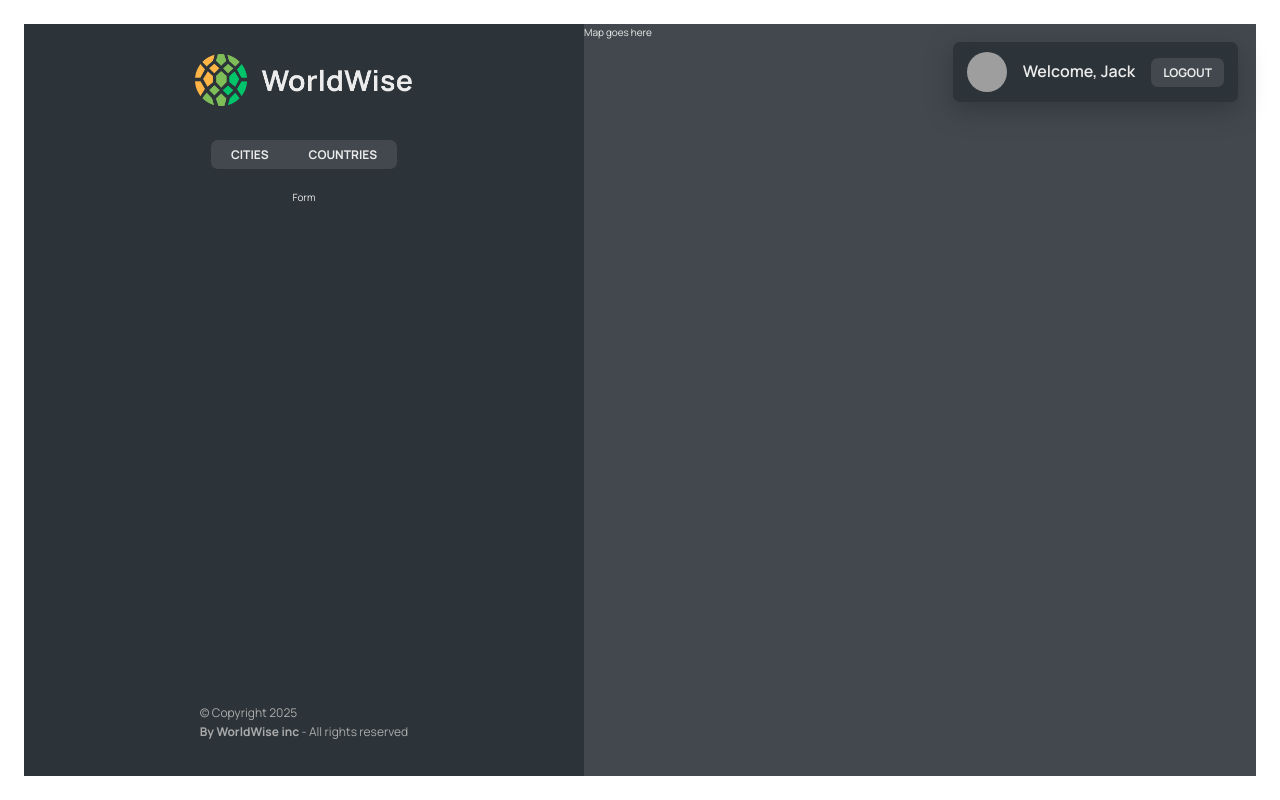
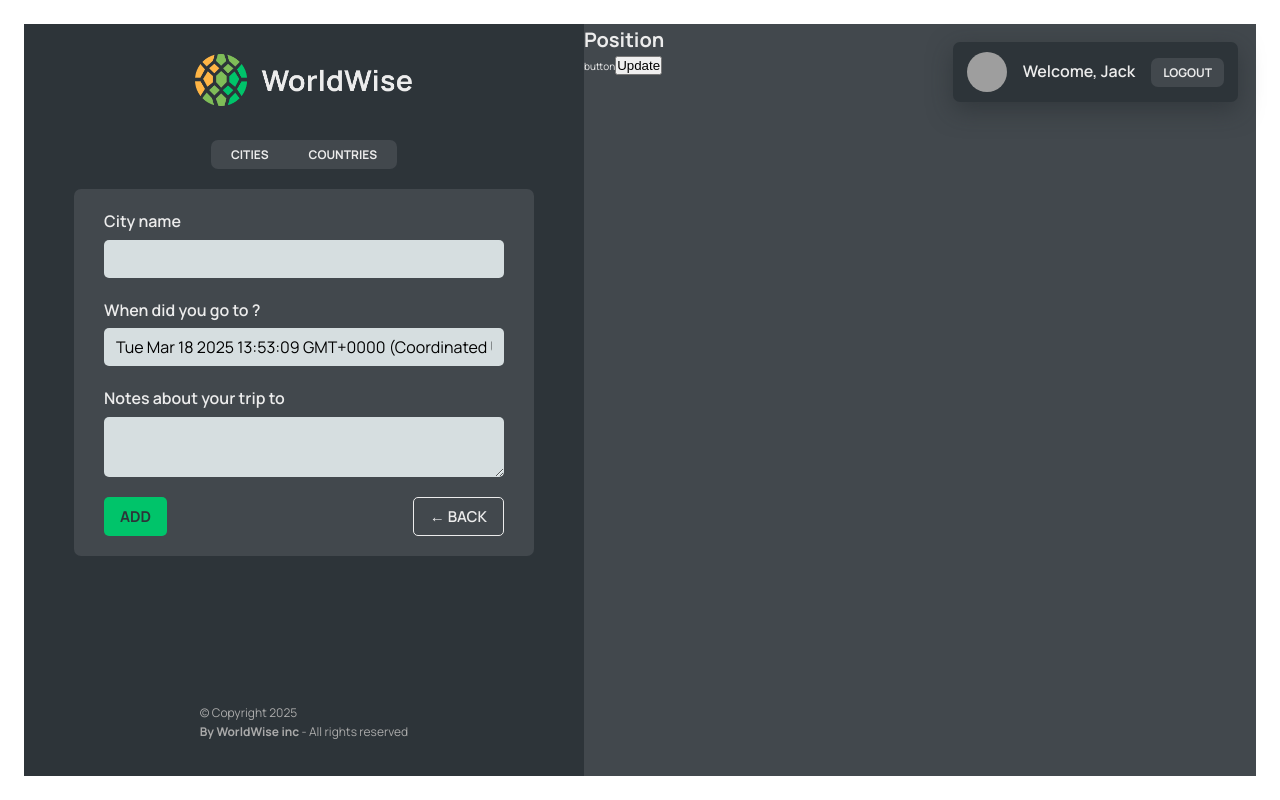
Before and after one commit to AngelosZar/worldWise, a React (Vite) app: page /app/form in a window 1280 px wide. Built offline with nearby package versions, Linux system fonts and the light colour scheme; data requests are answered from the project's data file; grey boxes are pictures that could not be loaded.

Commit message:
implement programmatic navigation

```diff
--- a/src/App.jsx
+++ b/src/App.jsx
@@ -1,5 +1,5 @@
 import React, { useEffect, useState } from 'react';
-import { BrowserRouter, Routes, Route } from 'react-router-dom';
+import { BrowserRouter, Routes, Route, Navigate } from 'react-router-dom';
 
 import Product from './pages/Product';
 import Pricing from './pages/Pricing';
@@ -10,6 +10,7 @@
 import CityList from './components/CityList';
 import CountryList from './components/CountryList';
 import City from './components/City';
+import Form from './components/Form';
 
 const BASE_URL = 'http://localhost:3000';
 
@@ -40,10 +41,7 @@
         <Route path="pricing" element={<Pricing />} />
         <Route path="product" element={<Product />} />
         <Route path="app" element={<AppLayout />}>
-          <Route
-            index
-            element={<CityList cities={cities} isLoading={loading} />}
-          />
+          <Route index element={<Navigate replace to="cities" />} />
           <Route
             path="cities"
             element={<CityList cities={cities} isLoading={loading} />}
@@ -53,7 +51,7 @@
             path="countries"
             element={<CountryList cities={cities} isLoading={loading} />}
           />
-          <Route path="form" element={<p>Form</p>} />
+          <Route path="form" element={<Form />} />
         </Route>
         <Route path="login" element={<Login />} />
         <Route path="*" element={<PageNotFound />} />
--- /dev/null
+++ b/src/components/Button.jsx
@@ -0,0 +1,11 @@
+import React from 'react';
+import Styles from './Button.module.css';
+function Button({ children, onclick, type }) {
+  return (
+    <button className={`${Styles.btn} ${Styles[type]}`} onClick={onclick}>
+      {children}
+    </button>
+  );
+}
+
+export default Button;
--- a/src/components/City.jsx
+++ b/src/components/City.jsx
@@ -1,6 +1,6 @@
 import React from 'react';
 import styles from './City.module.css';
-import { useParams } from 'react-router-dom';
+import { useParams, useSearchParams } from 'react-router-dom';
 
 const formatDate = date =>
   new Intl.DateTimeFormat('en', {
@@ -19,10 +19,19 @@
     notes: 'My favorite city so far!',
   };
   const { id } = useParams();
+  const [searchParams, setSearchParams] = useSearchParams();
+  let lat = searchParams.get('lat');
+  let lng = searchParams.get('lng');
 
   // const { cityName, emoji, date, notes } = currentCity;
 
-  return <h1>City {id}</h1>;
+  return (
+    <>
+      <h1>City {id}</h1>
+      <p>{lat}</p>
+      <p>{lng}</p>
+    </>
+  );
   //   return (
   //     <div className={styles.city}>
   //       <div className={styles.row}>
--- a/src/components/CityItem.jsx
+++ b/src/components/CityItem.jsx
@@ -10,11 +10,14 @@
   }).format(new Date(date));
 
 function CityItem({ city }) {
-  const { cityName, emoji, date, id } = city;
+  const { cityName, emoji, date, id, position } = city;
   return (
     // <Link to={`/city/${city.id}`} className={styles.link}>
     <li>
-      <Link className={styles.cityItem} to={`${id}`}>
+      <Link
+        className={styles.cityItem}
+        to={`${id}?lat=${position.lat}&lng=${position.lng}`}
+      >
         <span className={styles.emoji}>{emoji}</span>
         <h3 className={styles.name}>{cityName}</h3>
         <time className={styles.date}>{formatDate(date)}</time>
--- a/src/components/Form.jsx
+++ b/src/components/Form.jsx
@@ -1,9 +1,10 @@
 // "https://api.bigdatacloud.net/data/reverse-geocode-client?latitude=0&longitude=0"
 import React from 'react';
 import { useState } from 'react';
+import { useNavigate } from 'react-router-dom';
 
 import styles from './Form.module.css';
-
+import Button from './Button';
 export function convertToEmoji(countryCode) {
   const codePoints = countryCode
     .toUpperCase()
@@ -13,6 +14,7 @@
 }
 
 function Form() {
+  const navigate = useNavigate();
   const [cityName, setCityName] = useState('');
   const [country, setCountry] = useState('');
   const [date, setDate] = useState(new Date());
@@ -45,8 +47,16 @@
       </div>
 
       <div className={styles.buttons}>
-        <button>Add</button>
-        <button>&larr; Back</button>
+        <Button type="primary">Add</Button>
+        <Button
+          type="back"
+          onclick={e => {
+            e.preventDefault();
+            navigate(-1);
+          }}
+        >
+          &larr; Back
+        </Button>
       </div>
     </form>
   );
--- a/src/components/Map.jsx
+++ b/src/components/Map.jsx
@@ -1,9 +1,30 @@
 import React from 'react';
 import styles from './Map.module.css';
+import { useNavigate, useSearchParams } from 'react-router-dom';
+
 function Map() {
+  const navigate = useNavigate();
+  const [searchParams, SetSearchParams] = useSearchParams();
+  const lng = searchParams.get('lng');
+  const lat = searchParams.get('lat');
   return (
-    <div className={styles.mapContainer}>
-      <p>Map goes here</p>
+    <div
+      className={styles.mapContainer}
+      onClick={() => {
+        navigate('form');
+      }}
+    >
+      <h1>
+        Position {lng} {lat}
+      </h1>
+      button
+      <button
+        onClick={() => {
+          SetSearchParams({ lat: 10, lng: 20 });
+        }}
+      >
+        Update
+      </button>
     </div>
   );
 }
```
